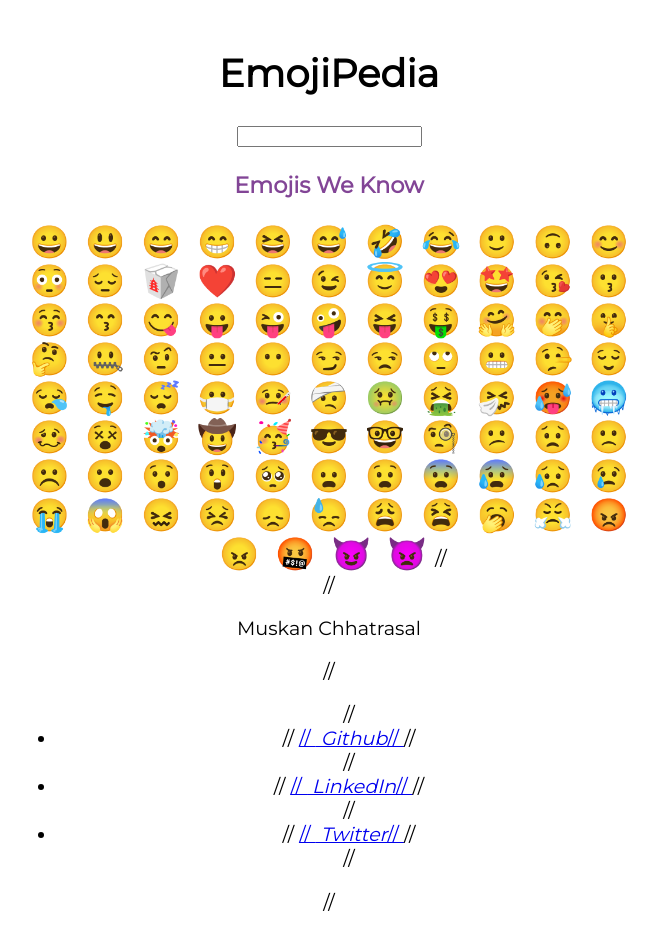
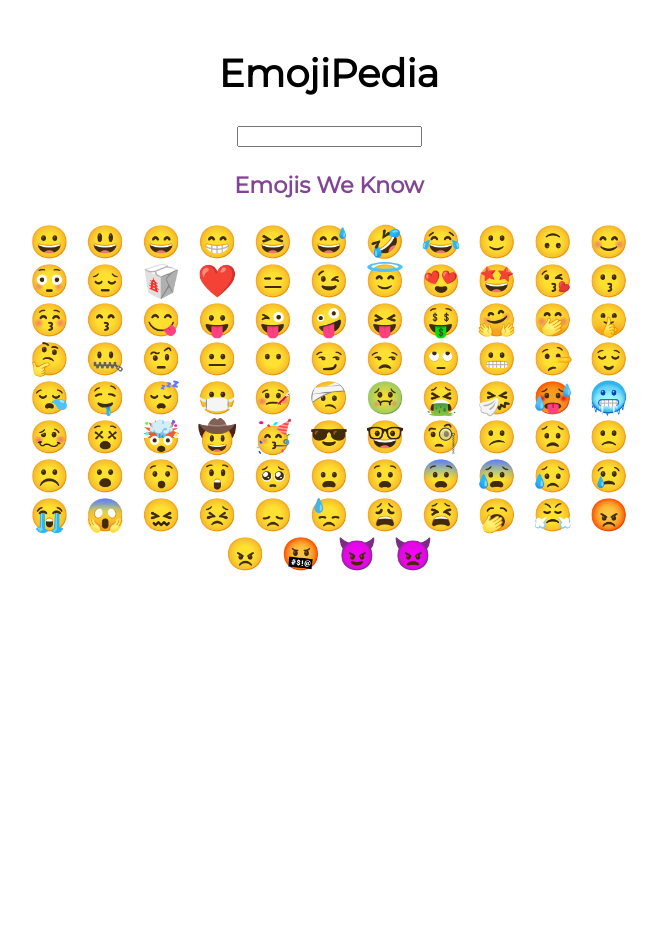
Before and after one commit to MuskanChhatrasal/EmojiPedia, a React (Create React App) app: page / in a window 1280 px wide. Shown: the whole page, without its empty margins (311-969 px from the left). After the commit the page ends 800 px from the top, so only its background shows below. Built offline with nearby package versions, Linux system fonts and the light colour scheme.

Commit message:
Update App.js

```diff
--- a/src/App.js
+++ b/src/App.js
@@ -275,26 +275,6 @@ export default function App() {
           </span>
         );
       })}
-//       <section class="footer">
-//         <p>Muskan Chhatrasal</p>
-//         <ul>
-//           <li>
-//             <a href="https://github.com/MuskanChhatrasal" alt="#">
-//               <i class="fab fa-github">&nbsp;Github</i>
-//             </a>
-//           </li>
-//           <li>
-//             <a href="https://www.linkedin.com/in/muskan-chhatrasal/" alt="#">
-//               <i class="fab fa-linkedin">&nbsp;LinkedIn</i>
-//             </a>
-//           </li>
-//           <li>
-//             <a href="https://twitter.com/MuskanChhatras1" alt="#">
-//               <i class="fab fa-twitter">&nbsp;Twitter</i>
-//             </a>
-//           </li>
-//         </ul>
-//       </section>
     </div>
   );
 }
```
